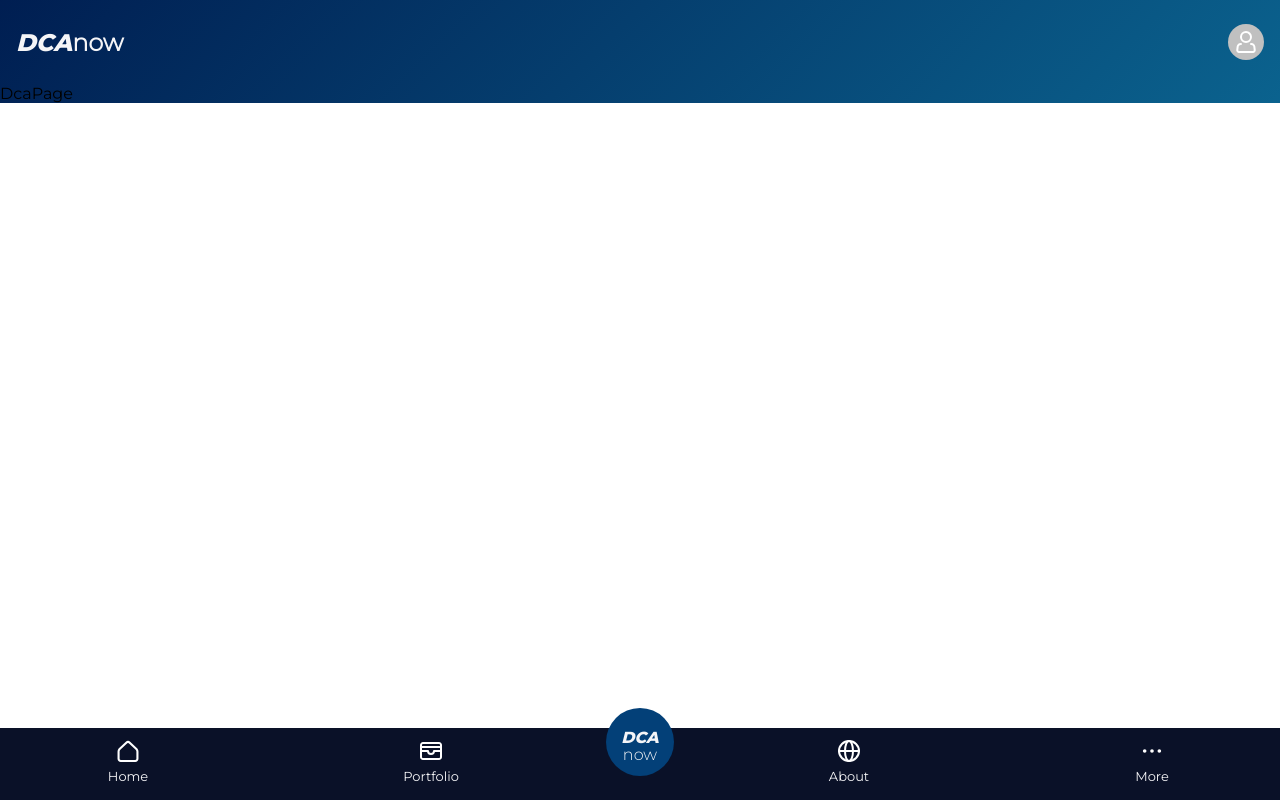
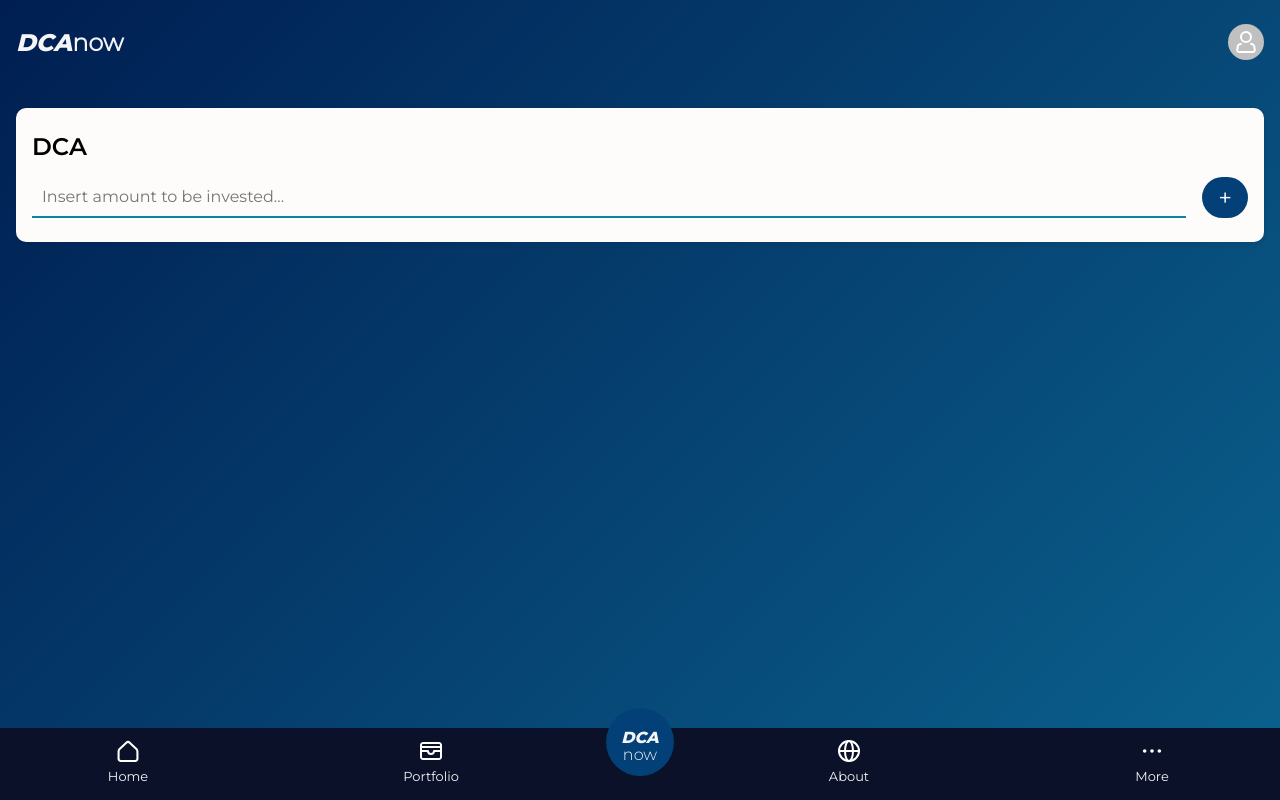
Before and after one commit to gcopiccoli/guilherme-piccoli-dcanow-client, a React (Create React App) app: page /0/dca/all in a window 1280 px wide. Built offline with nearby package versions, Linux system fonts and the light colour scheme.

Commit message:
add page nav and styling

```diff
--- a/src/App.scss
+++ b/src/App.scss
@@ -18,4 +18,5 @@ body {
   font-family: "montserrat-regular";
   background: $gradient-color;
   background-repeat: no-repeat;
+  height: 100vh;
 }
--- a/src/components/AddPositions/AddPositions.jsx
+++ b/src/components/AddPositions/AddPositions.jsx
@@ -71,6 +71,7 @@ const AddPositions = ({ handleAddStock, selectedStock }) => {
                   Rank
                 </label>
                 <select className="add-form__input" id="rank" name="rank">
+                  <option value="1">Select option</option>
                   <option value="1">1</option>
                   <option value="1">2</option>
                   <option value="1">3</option>
--- a/src/components/AddPositions/AddPositions.scss
+++ b/src/components/AddPositions/AddPositions.scss
@@ -14,6 +14,7 @@
     display: flex;
     justify-content: space-between;
     margin-bottom: -4rem;
+    z-index: 1;
   }
 
   &__search {
@@ -41,18 +42,18 @@
     padding: 5rem 0 0rem 0;
     background-color: $border-color;
     border-radius: 2rem;
-    animation: fade-in-down 2s ease;
+    // animation: fade-in-down 0.5s ease;
   }
-  @keyframes fade-in-down {
-    0% {
-      opacity: 0;
-      transform: translateY(-20px);
-    }
-    100% {
-      opacity: 1;
-      transform: translateY(0);
-    }
-  }
+  // @keyframes fade-in-down {
+  //   0% {
+  //     opacity: 0;
+  //     transform: translateY(-20px);
+  //   }
+  //   100% {
+  //     opacity: 1;
+  //     transform: translateY(0);
+  //   }
+  // }
 
   &__wrapper {
     padding: 0.8rem 0 0 0;
--- a/src/pages/DcaPage/DcaPage.jsx
+++ b/src/pages/DcaPage/DcaPage.jsx
@@ -1,7 +1,23 @@
-import React from "react";
+import "./DcaPage.scss";
 
 const DcaPage = () => {
-  return <div>DcaPage</div>;
+  return (
+    <section className="dca-page">
+      <h2 className="dca-page__title">DCA</h2>
+      <nav className="dca-page__nav">
+        <form className="dca-page__value-input">
+          <input
+            type="number"
+            id="amount"
+            name="amount"
+            className="dca-page__input"
+            placeholder="Insert amount to be invested..."
+          />
+          <button className="dca-page__button">+</button>
+        </form>
+      </nav>
+    </section>
+  );
 };
 
 export default DcaPage;
--- a/src/pages/DcaPage/DcaPage.scss
+++ b/src/pages/DcaPage/DcaPage.scss
@@ -0,0 +1,50 @@
+@use "../../styles/_partials/_utilities/resets" as *;
+@use "../../styles/_partials/_utilities/typography" as *;
+@use "../../styles/_partials/_utilities/mixins" as *;
+@use "../../styles/_partials/_utilities/variables" as *;
+
+.dca-page {
+  display: flex;
+  flex-direction: column;
+  align-content: center;
+  margin: 2.4rem 1.6rem 8.6rem 1.6rem;
+  box-shadow: 0px 2px 5px rgba(19, 24, 44, 0.1);
+  border-radius: 1rem;
+  background-color: #fefcfb;
+
+  &__title {
+    font-family: "montserrat-semibold";
+    margin: 2.4rem 1.6rem 1.6rem 1.6rem;
+  }
+
+  &__value-input {
+    display: flex;
+    padding: 0 1.6rem 2.4rem 1.6rem;
+  }
+
+  &__input,
+  &__button {
+    all: unset;
+  }
+
+  &__input {
+    width: 100%;
+    padding: 1rem;
+    border-bottom: 2px solid $support-color-primary;
+  }
+
+  &__button {
+    display: flex;
+    align-items: center;
+    padding: 0 1.6rem;
+    text-align: center;
+    font-size: 2.4rem;
+    margin-left: 1.6rem;
+    border-radius: 5rem;
+    background-color: $button-color-main;
+    color: $font-color-secondary;
+    &:hover {
+      background-color: $support-color-secondary;
+    }
+  }
+}
```
